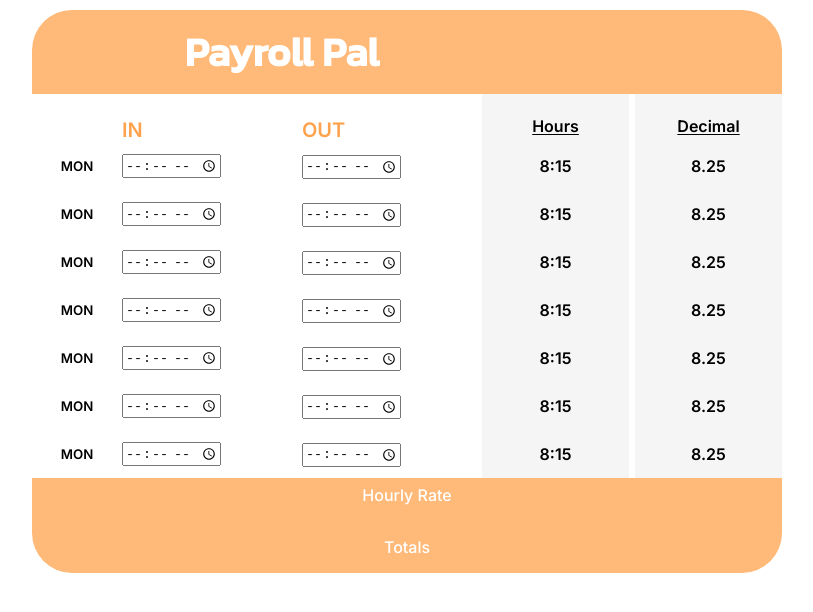
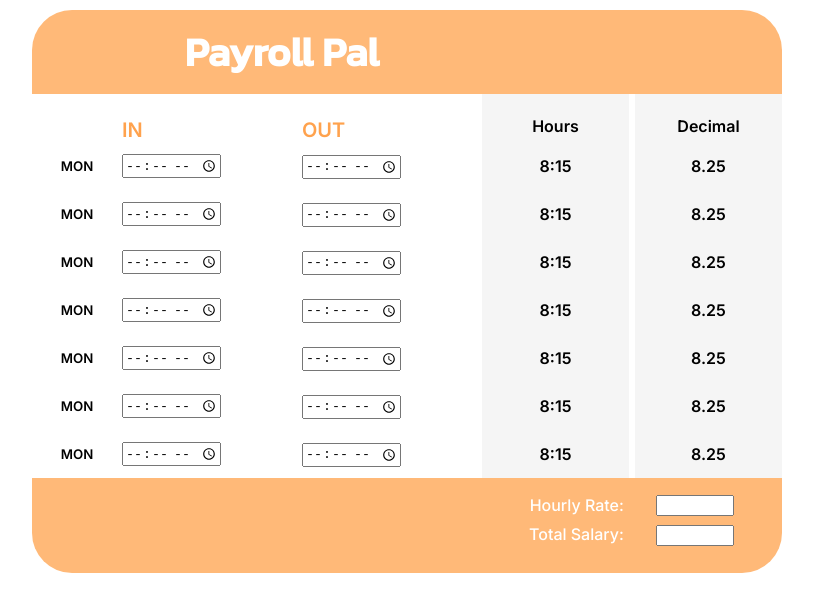
Before and after one commit to llam722/payroll-pal, a React (Create React App) app in the folder payroll-pal-extension/: page / in a window 1280 px wide. Shown: the top 612 px of the page, without its empty margins (233-1046 px from the left). Built offline with nearby package versions, Linux system fonts and the light colour scheme.

Commit message:
add style for app totals

```diff
--- a/payroll-pal-extension/src/App.css
+++ b/payroll-pal-extension/src/App.css
@@ -31,5 +31,19 @@
   flex-direction: column;
   justify-content: center;
   /* align-items: flex-end; */
+  text-align: right;
   color: white;
+  margin-right: 3rem;
 }
+
+label {
+  display: flex;
+  flex-direction: row;
+  justify-content: flex-end;
+  text-align: right;
+  margin-bottom: .5rem;
+}
+
+.input-salary {
+  margin-left: 2rem;
+}
--- a/payroll-pal-extension/src/App.tsx
+++ b/payroll-pal-extension/src/App.tsx
@@ -1,7 +1,7 @@
-import React from 'react';
-import './App.css';
-import TimeCard from './TimeCard'
-import Days from './Days';
+import React from "react";
+import "./App.css";
+import TimeCard from "./TimeCard";
+import Days from "./Days";
 
 function App() {
   return (
@@ -10,24 +10,38 @@ function App() {
         <h1>Payroll Pal</h1>
       </header>
       <div className="timebody">
+        <TimeCard />
 
-        <TimeCard/>
-
-      <Days/>
-      <Days/>
-      <Days/>
-      <Days/>
-      <Days/>
-      <Days/>
-      <Days/>
-</div>
+        <Days />
+        <Days />
+        <Days />
+        <Days />
+        <Days />
+        <Days />
+        <Days />
+      </div>
 
       <div className="App-totals">
-        <p className='hourly'>Hourly Rate</p>
-        <p>Totals</p>
+        <div>
+          <label>
+            Hourly Rate:
+            <input
+              className="input-salary"
+              type="number"
+              style={{ width: "10%" }}
+            />
+          </label>
+
+          <div>
+            Total Salary:
+            <input
+              className="input-salary"
+              type="number"
+              style={{ width: "10%" }}
+            />
+          </div>
+        </div>
       </div>
-
-
     </div>
   );
 }
--- a/payroll-pal-extension/src/TimeCard.css
+++ b/payroll-pal-extension/src/TimeCard.css
@@ -36,9 +36,6 @@
   justify-content: space-between;
   width: 40%;
   background-color: white;
-  text-decoration: underline;
-  text-underline-offset: 2px;
-  z-index: 1;
 }
 
 .hours-hours {
```
